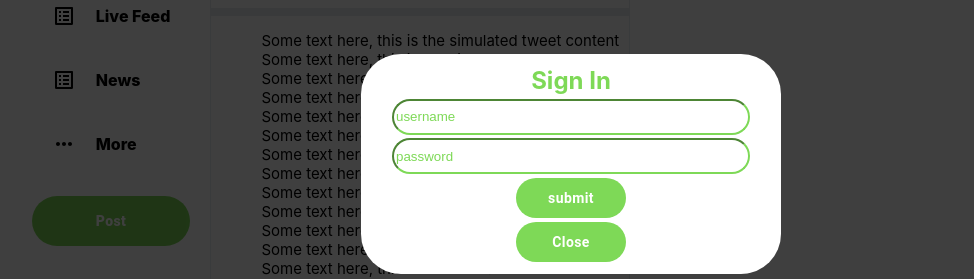
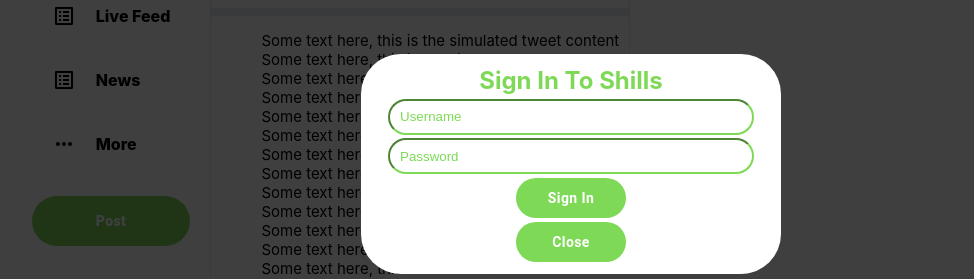
Before and after one commit to tonywuhoo/twitter-clone, a React (Create React App) app: page / in a window 1280 px wide. Both pictures are taken after a click on the button "Sign In". Shown: the part 236-515 px from the top of the page, without its empty margins (69-1043 px from the left). Built offline with nearby package versions, Linux system fonts and the light colour scheme.

Commit message:
sign in css edits

```diff
--- a/src/Components/Modals/Modal-Create-Tweet.jsx
+++ b/src/Components/Modals/Modal-Create-Tweet.jsx
@@ -1,4 +1,4 @@
-import ".Modal.css"
+import "Modal.css"
 import React, { useState } from 'react';
 
 function modalCreateTweet(props) {
--- a/src/Components/Modals/Modal-Sign-In.jsx
+++ b/src/Components/Modals/Modal-Sign-In.jsx
@@ -10,10 +10,10 @@ function Modal(props) {
     <div className="modal" onClick={props.onClose}>
       <div className="modal-content" onClick={e => e.stopPropagation()}>
         <div className="modal-body">
-        <h2 className="modal-title">Sign In</h2>
-          <input className='modal-input' placeholder="username"></input>
-          <input className='modal-input' placeholder="password"></input>
-          <Button className="modal-button">submit</Button>
+        <h2 className="modal-title">Sign In To Shills</h2>
+          <input className='modal-input' placeholder="Username"></input>
+          <input className='modal-input' placeholder="Password"></input>
+          <Button className="modal-button">Sign In</Button>
           <Button onClick={props.onClose} className="modal-button">Close</Button>
         </div>
 
--- a/src/Components/Modals/Modal.css
+++ b/src/Components/Modals/Modal.css
@@ -5,6 +5,7 @@
   border-radius: 20px;
   border-color:#7ed957;
   width: 350px;
+  padding-left: 10px;
 }
 
 ::placeholder {
--- a/src/Components/Tweetbox.jsx
+++ b/src/Components/Tweetbox.jsx
@@ -8,6 +8,9 @@ import { IconButton } from "@mui/material";
 
 import AccountCircleIcon from "@mui/icons-material/AccountCircle";
 
+function sendTweet() {
+
+}
 function Tweetbox() {
   return (
     <div className="tweetBox">
```
Also changed, not shown: 1 other file (tests, documents, lock files or other folders).
